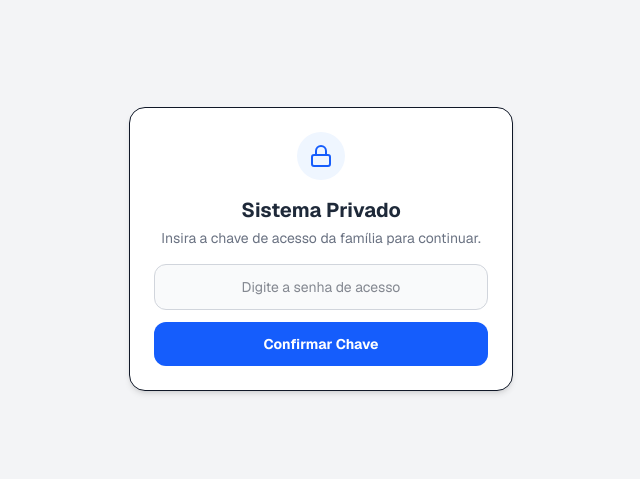
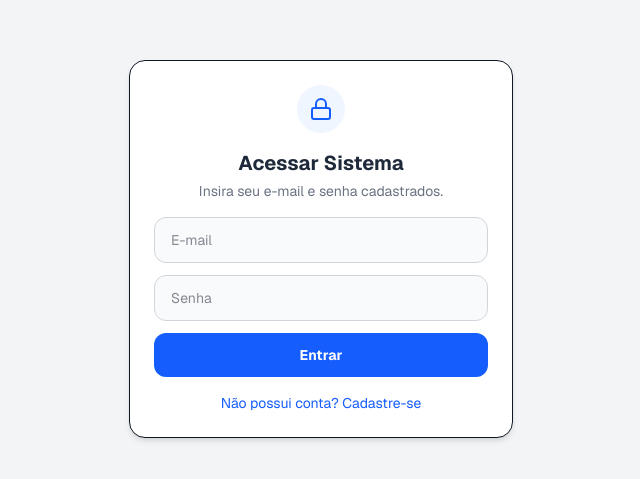
Before and after one commit to lirazn7/app-financas, a Next.js app: page / in a window 1280 px wide. Shown: the part 151-630 px from the top of the page, without its empty margins (319-959 px from the left). Built offline with nearby package versions, Linux system fonts and the light colour scheme; no server answers.

Commit message:
feat: migra tela inicial para fluxo real de login e cadastro multiusuario via supabase auth vinculando gastos ao id logado

```diff
--- a/app/page.tsx
+++ b/app/page.tsx
@@ -1,13 +1,18 @@
 "use client";
 
 import { useState, useEffect } from "react";
-import { Camera, Upload, Loader2, CheckCircle, Save, BarChart3, Image as ImageIcon, Lock, Pencil } from "lucide-react";
+import { Camera, Upload, Loader2, CheckCircle, Save, BarChart3, Image as ImageIcon, Lock, Pencil, LogOut } from "lucide-react";
 import { supabase } from "../lib/supabase";
 import Link from "next/link";
 
 export default function Home() {
   const [autenticado, setAutenticado] = useState<boolean | null>(null);
+  const [usuarioAtual, setUsuarioAtual] = useState<any>(null);
+
+  // Campos de login e cadastro
+  const [emailInput, setEmailInput] = useState("");
   const [senhaInput, setSenhaInput] = useState("");
+  const [modoCadastro, setModoCadastro] = useState(false);
 
   const [modoManual, setModoManual] = useState(false);
 
@@ -26,38 +31,63 @@ export default function Home() {
   const [salvando, setSalvando] = useState(false);
   const [resultado, setResultado] = useState<any>(null);
 
+  // Escuta e gerencia a sessão de login ativa do usuário
   useEffect(() => {
-    const tokenSalvo = localStorage.getItem("app_financas_token");
-    const tokenCorreto = process.env.NEXT_PUBLIC_ACESSO_TOKEN;
+    const verificarSessao = async () => {
+      const { data: { session } } = await supabase.auth.getSession();
+      if (session?.user) {
+        setUsuarioAtual(session.user);
+        setAutenticado(true);
+      } else {
+        setAutenticado(false);
+      }
+    };
+    verificarSessao();
 
-    if (tokenSalvo && tokenCorreto && tokenSalvo === tokenCorreto) {
-      setAutenticado(true);
-    } else {
-      setAutenticado(false);
-    }
+    const { data: authListener } = supabase.auth.onAuthStateChange((_event, session) => {
+      if (session?.user) {
+        setUsuarioAtual(session.user);
+        setAutenticado(true);
+      } else {
+        setUsuarioAtual(null);
+        setAutenticado(false);
+      }
+    });
+
+    return () => authListener.subscription.unsubscribe();
   }, []);
 
-  const lidarComAutenticacao = (e: React.FormEvent) => {
+  const lidarComAutenticacao = async (e: React.FormEvent) => {
     e.preventDefault();
-    const tokenCorreto = process.env.NEXT_PUBLIC_ACESSO_TOKEN;
+    setLoading(true);
+    try {
+      if (modoCadastro) {
+        const { error } = await supabase.auth.signUp({ email: emailInput, password: senhaInput });
+        if (error) throw error;
+        alert("Conta criada com sucesso! Você já pode fazer login.");
+        setModoCadastro(false);
+      } else {
+        const { error } = await supabase.auth.signInWithPassword({ email: emailInput, password: senhaInput });
+        if (error) throw error;
+      }
+    } catch (error: any) {
+      alert("⚠️ Erro na autenticação: " + error.message);
+    } finally {
+      setLoading(false);
+    }
+  };
 
-    if (tokenCorreto && senhaInput === tokenCorreto) {
-      localStorage.setItem("app_financas_token", senhaInput);
-      setAutenticado(true);
-    } else {
-      alert("⚠️ Senha incorreta! Acesso negado.");
-    }
+  const fazerLogout = async () => {
+    await supabase.auth.signOut();
   };
 
   const comprimirImagem = (file: File): Promise<string> => {
     return new Promise((resolve, reject) => {
-      // Impede crash com imagens vazias geradas por celulares com bug de RAM
       if (file.size === 0) {
         return reject(new Error("A câmera retornou uma imagem vazia. Tente afastar um pouco a câmera ou usar uma foto da galeria."));
       }
 
       const img = new Image();
-      // O segredo para não estourar a memória do Poco/Xiaomi:
       const objectUrl = URL.createObjectURL(file);
       img.src = objectUrl;
 
@@ -155,12 +185,15 @@ export default function Home() {
   };
 
   const salvarNoBanco = async () => {
+    if (!usuarioAtual) return alert("Erro: Usuário não identificado para salvar o registro.");
+
     setSalvando(true);
     try {
       const dataValida = resultado.data_compra && resultado.data_compra !== "Não disponível"
         ? resultado.data_compra
         : null;
 
+      // Injeta obrigatoriamente o UID do usuário ativo no user_id da tabela
       const { error } = await supabase
         .from('gastos')
         .insert([
@@ -170,7 +203,8 @@ export default function Home() {
             data_compra: dataValida,
             categoria: resultado.categoria,
             forma_pagamento: resultado.forma_pagamento,
-            contexto: contexto || "Inserção Manual"
+            contexto: contexto || "Inserção Manual",
+            user_id: usuarioAtual.id
           }
         ]);
 
@@ -204,6 +238,7 @@ export default function Home() {
     );
   }
 
+  // FORMULÁRIO DE LOGIN / CADASTRO REAL
   if (!autenticado) {
     return (
       <main className="min-h-screen bg-gray-100 flex items-center justify-center p-4 font-sans text-gray-900">
@@ -212,24 +247,19 @@ export default function Home() {
             <Lock className="w-6 h-6" />
           </div>
           <div>
-            <h1 className="text-xl font-bold text-gray-800">Sistema Privado</h1>
-            <p className="text-sm text-gray-500 mt-1">Insira a chave de acesso da família para continuar.</p>
+            <h1 className="text-xl font-bold text-gray-800">{modoCadastro ? "Criar Nova Conta" : "Acessar Sistema"}</h1>
+            <p className="text-sm text-gray-500 mt-1">{modoCadastro ? "Registre seu e-mail para começar a organizar suas finanças." : "Insira seu e-mail e senha cadastrados."}</p>
           </div>
           <form onSubmit={lidarComAutenticacao} className="space-y-3">
-            <input
-              type="password"
-              placeholder="Digite a senha de acesso"
-              value={senhaInput}
-              onChange={(e) => setSenhaInput(e.target.value)}
-              className="w-full bg-gray-50 border border-gray-300 rounded-xl px-4 py-3 text-sm text-center focus:ring-2 focus:ring-blue-500 focus:outline-none"
-            />
-            <button
-              type="submit"
-              className="w-full bg-blue-600 text-white rounded-xl py-3 font-bold text-sm hover:bg-blue-700 active:scale-98 transition-all"
-            >
-              Confirmar Chave
+            <input required type="email" placeholder="E-mail" value={emailInput} onChange={(e) => setEmailInput(e.target.value)} className="w-full bg-gray-50 border border-gray-300 rounded-xl px-4 py-3 text-sm focus:ring-2 focus:ring-blue-500 focus:outline-none" />
+            <input required type="password" placeholder="Senha" value={senhaInput} onChange={(e) => setSenhaInput(e.target.value)} className="w-full bg-gray-50 border border-gray-300 rounded-xl px-4 py-3 text-sm focus:ring-2 focus:ring-blue-500 focus:outline-none" />
+            <button type="submit" disabled={loading} className="w-full bg-blue-600 text-white rounded-xl py-3 font-bold text-sm hover:bg-blue-700 active:scale-98 transition-all flex justify-center items-center gap-2">
+              {loading && <Loader2 className="w-4 h-4 animate-spin" />} {modoCadastro ? "Cadastrar Conta" : "Entrar"}
             </button>
           </form>
+          <button type="button" onClick={() => setModoCadastro(!modoCadastro)} className="text-sm text-blue-600 hover:underline block mx-auto mt-2">
+            {modoCadastro ? "Já possui conta? Faça Login" : "Não possui conta? Cadastre-se"}
+          </button>
         </div>
       </main>
     );
@@ -238,6 +268,17 @@ export default function Home() {
   return (
     <main className="min-h-screen bg-gray-50 p-4 font-sans text-gray-900">
       <div className="max-w-md mx-auto bg-white rounded-2xl shadow-sm p-6 mt-8">
+
+        {/* Topbar com Botão de Desconectar */}
+        <div className="flex justify-between items-center mb-4">
+          <span className="text-[11px] bg-gray-100 text-gray-600 px-2 py-0.5 rounded-md truncate max-w-[180px] font-medium" title={usuarioAtual?.email}>
+            👤 {usuarioAtual?.email}
+          </span>
+          <button onClick={fazerLogout} className="text-xs font-semibold uppercase tracking-wider text-red-500 hover:text-red-700 flex items-center gap-1 transition-colors">
+            <LogOut className="w-4 h-4" /> Sair
+          </button>
+        </div>
+
         <h1 className="text-2xl font-bold text-center mb-2 text-blue-600">
           Assistente Financeiro
         </h1>
@@ -310,7 +351,6 @@ export default function Home() {
                 </button>
               </form>
             ) : (
-
               <form onSubmit={handleSubmitManual} className="space-y-4 animate-in fade-in duration-300">
                 <div>
                   <label className="block text-sm font-medium mb-1">Estabelecimento *</label>
@@ -331,7 +371,7 @@ export default function Home() {
                 <div className="grid grid-cols-2 gap-4">
                   <div>
                     <label className="block text-sm font-medium mb-1">Categoria</label>
-                      <select name="categoria" value={formManual.categoria} onChange={lidarComMudancaManual} className="w-full border border-gray-300 rounded-lg p-3 focus:ring-2 focus:ring-blue-500 focus:outline-none bg-white">
+                    <select name="categoria" value={formManual.categoria} onChange={lidarComMudancaManual} className="w-full border border-gray-300 rounded-lg p-3 focus:ring-2 focus:ring-blue-500 focus:outline-none bg-white">
                       <option value="Alimentação">Alimentação (Mercados)</option>
                       <option value="Comer Fora">Comer Fora (Restaurantes)</option>
                       <option value="Lazer">Lazer</option>
```
